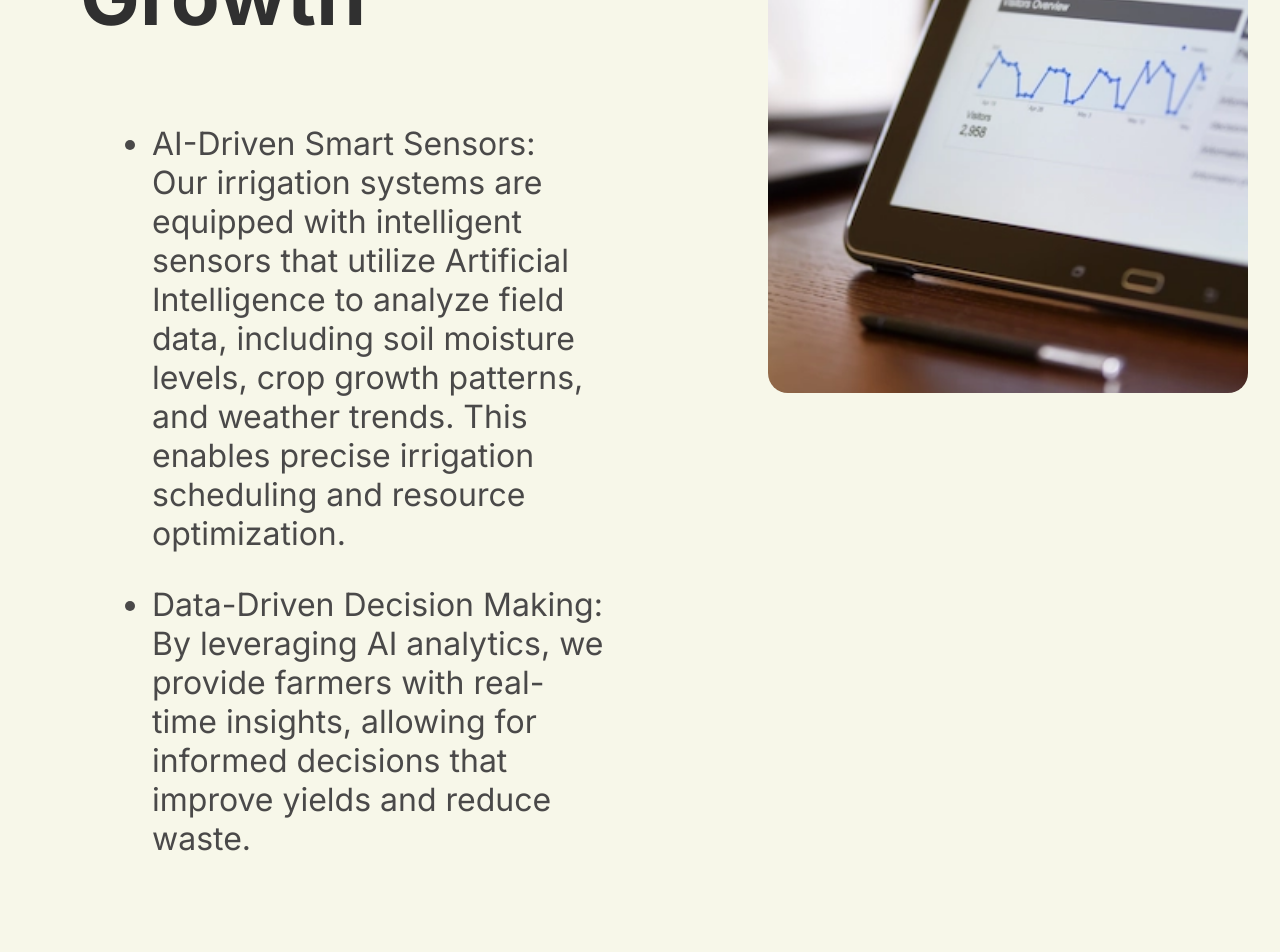
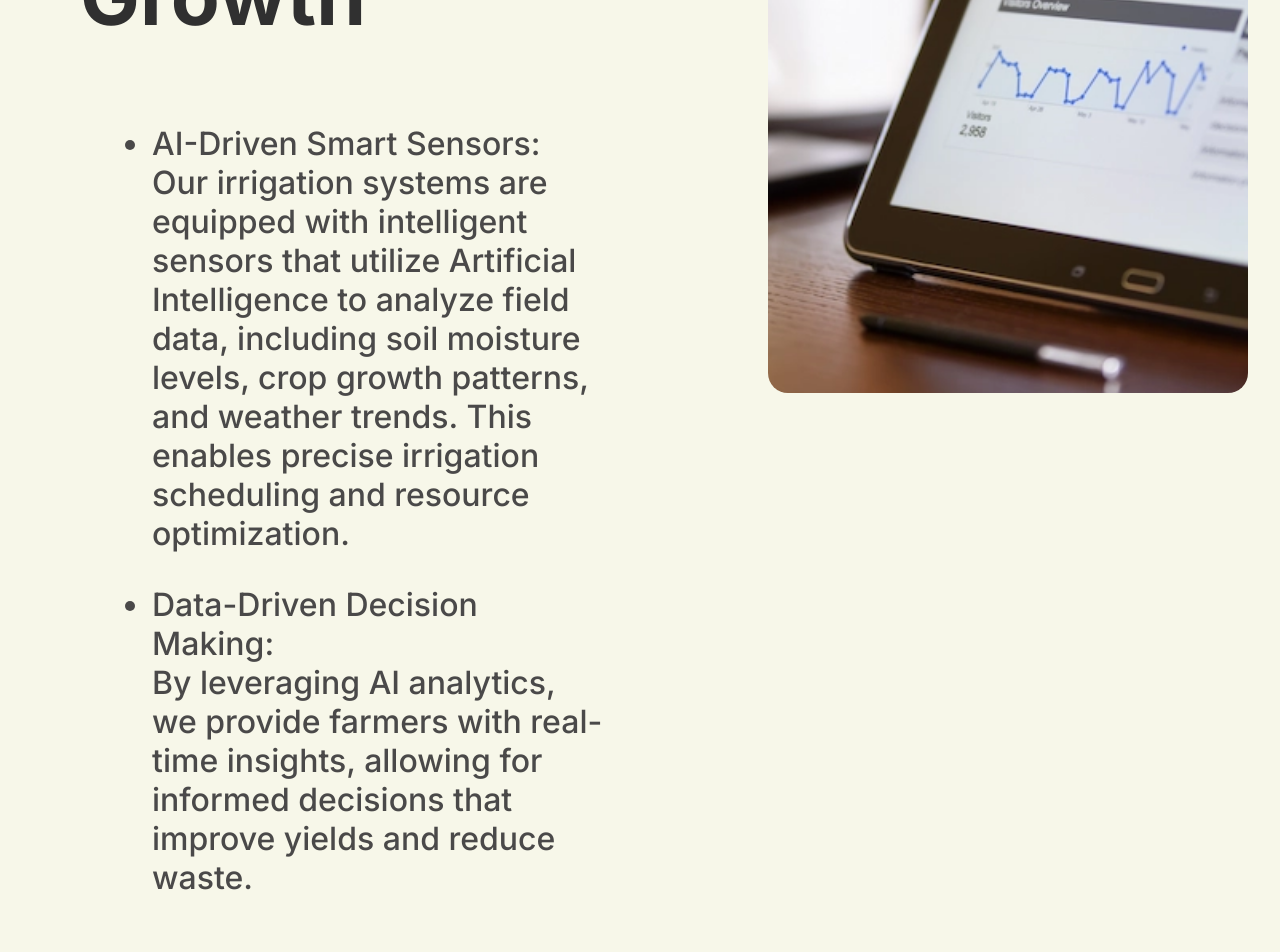
Before and after one commit to Leeobenga/kijani-tech, a React (Vite) app: page /solutions in a window 1280 px wide. Shown: the part 3120-4072 px from the top of the page. Built offline with nearby package versions, Linux system fonts and the light colour scheme.

Commit message:
updated solutions.jsx

```diff
--- a/src/pages/solutions.jsx
+++ b/src/pages/solutions.jsx
@@ -56,14 +56,14 @@ const Solution = () => {
                     <div className="technology-statement">
                         <h1>Technology-Driven Growth</h1>
                         <ul>
-                            <li>
+                            <li className="techInsight">
                                 AI-Driven Smart Sensors:<br />
                                 Our irrigation systems are equipped with intelligent sensors that
                                 utilize Artificial Intelligence to analyze field data, including
                                 soil moisture levels, crop growth patterns, and weather trends.
                                 This enables precise irrigation scheduling and resource optimization.
                             </li>
-                            <li>
+                            <li className="techInsight">
                                 Data-Driven Decision Making:<br />
                                 By leveraging AI analytics, we provide farmers with real-time insights,
                                 allowing for informed decisions that improve yields and reduce waste.
--- a/src/solutions.css
+++ b/src/solutions.css
@@ -55,6 +55,10 @@
     height: 40rem;
     object-fit: cover;
     border-radius: 20px
+}
+
+.techInsight {
+  font-weight: 500
 }
 
 
```
